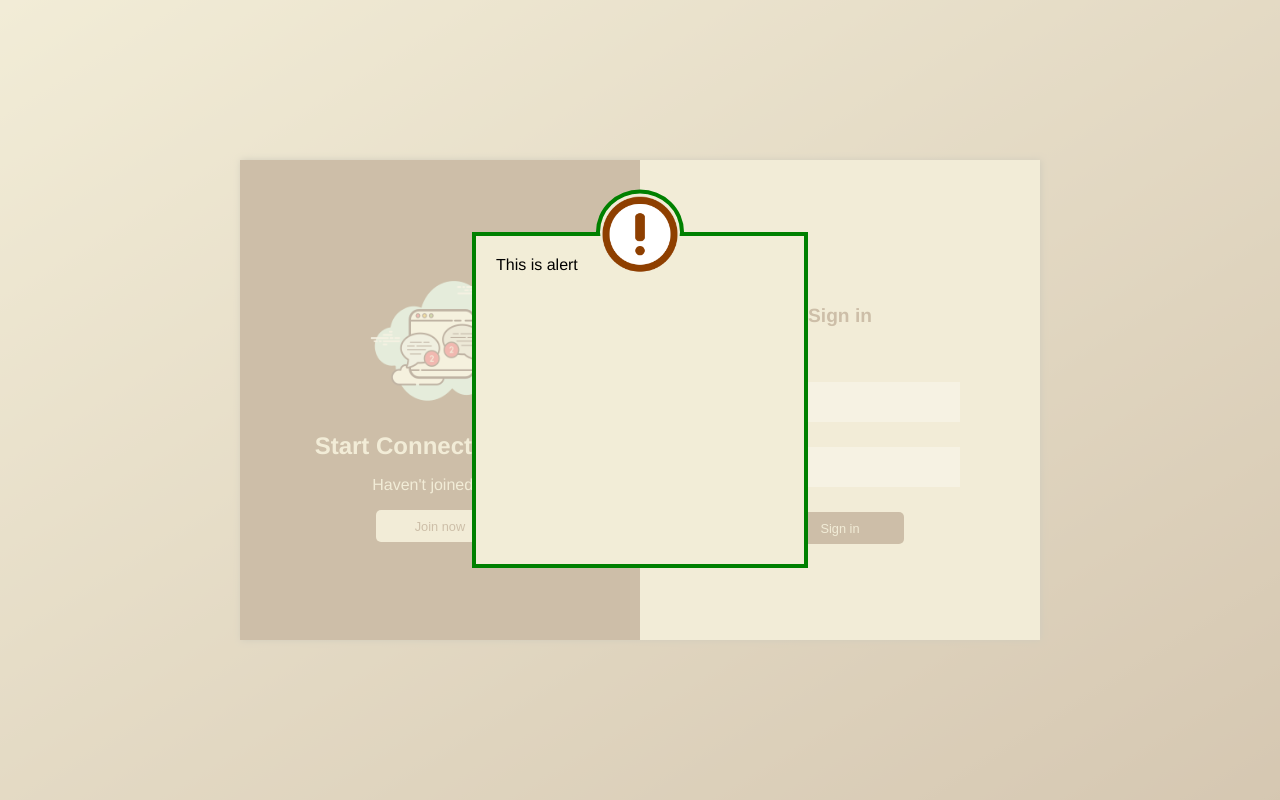
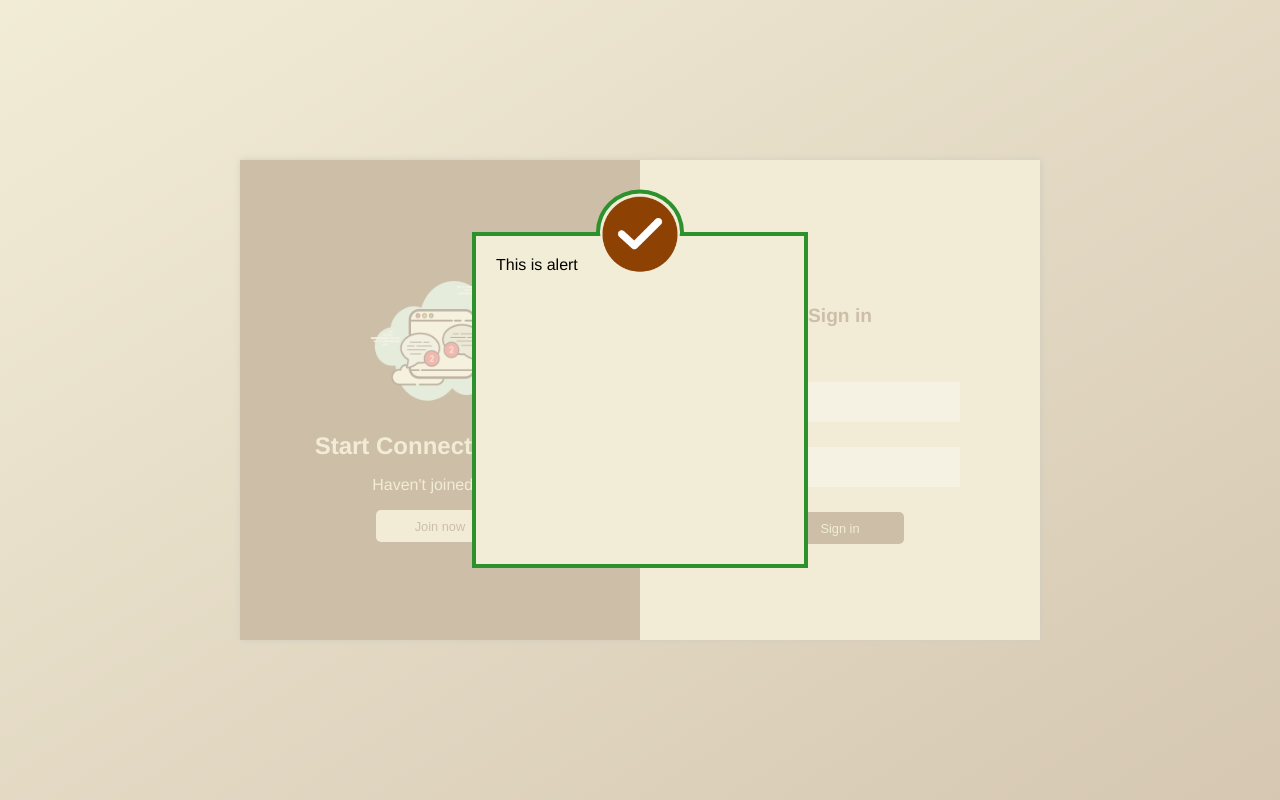
Before and after one commit to aparece1241/chat_app-ui, a Vue app: page /sign-in in a window 1280 px wide. Built offline with nearby package versions, Linux system fonts and the light colour scheme.

Commit message:
[UPDATE]

```diff
--- a/src/components/AlertMsg.vue
+++ b/src/components/AlertMsg.vue
@@ -4,7 +4,7 @@
       <div class="alert-icon-cont" id="back-border"></div>
       <div class="alert-msg-cont">
         <div class="alert-icon-cont">
-          <img id="alert" src="@/assets/icons/danger.png" />
+          <img id="alert" src="@/assets/icons/success.png" />
         </div>
         <div>This is alert</div>
       </div>
@@ -15,6 +15,13 @@
 <script>
 export default {
   name: "Alert",
+  props: {
+    message: {type: String, default: ""},
+    title: {type: String, default: ""},
+    iconName: {type: String, default: ""},
+    customStyle: {type: Object, default: null},
+    customClass: {type: Object, default: null}
+  },
   data() {
     return {};
   },
@@ -43,7 +50,7 @@ export default {
   padding: 0px;
   width: 328px;
   height: 328px;
-  border: solid green 4px;
+  border: solid #2d922d 4px;
 }
 
 #alert {
@@ -54,7 +61,7 @@ export default {
 #alert-cont {
   position: fixed;
   z-index: 5;
-  border: solid green 0px;
+  border: solid #2d922d 0px;
   width: 100vw;
   height: 100vh;
   background-color: rgba(242, 237, 215, 0.7);
@@ -86,7 +93,7 @@ export default {
 
 #back-border {
   background-color: rgb(242, 237, 215);
-  border: solid 4px green;
+  border: solid 4px #2d922d;
   transform: translate(-50%, -249%);
   /* padding: 0px; */
   width: 80px;
```
